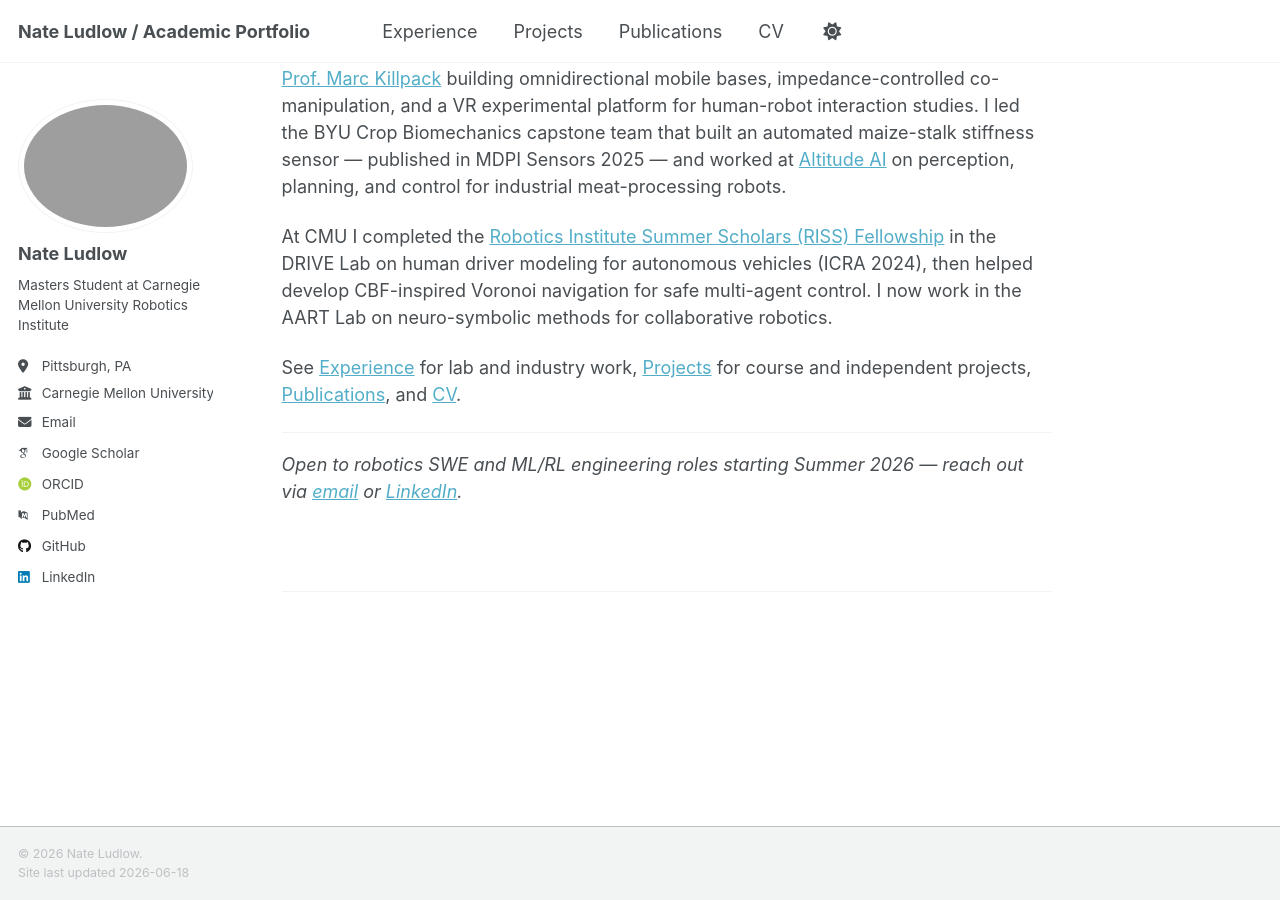
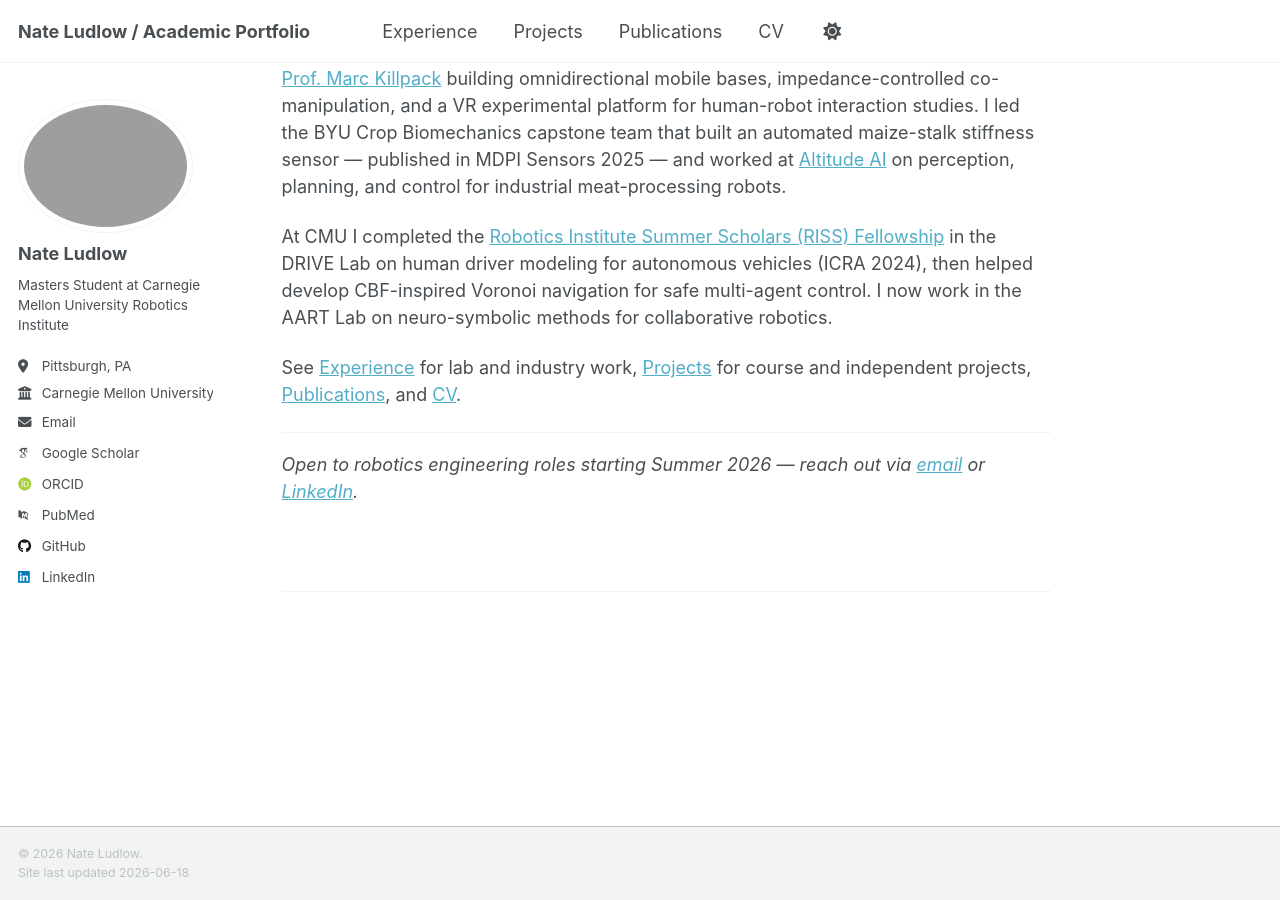
Before and after one commit to natelud/natelud.github.io, a Jekyll site: the page built from _pages/about.md, in a window 1280 px wide and 900 px high, scrolled down 1327 px. Built offline with Jekyll 4.4.1, drawn with Linux system fonts in a browser that asks for light colours; some web fonts are replaced; a script that is not in the unit is left out; some of the changed text lies outside the part shown.

Commit message:
Reframe role-seeking text to robotics engineering roles
Co-Authored-By: Claude Opus 4.7 <noreply@anthropic.com>

```diff
--- a/_pages/about.md
+++ b/_pages/about.md
@@ -10,7 +10,7 @@ redirect_from:
 
 I am a robotics software engineer who started in mechanical design and grew into full-stack autonomy. Over two years in industry I built perception, planning, and control software for industrial robot arms, including a domain-specific language that let LLMs program manipulators from natural language. Across four years of research I have published in reinforcement learning, autonomous driving, and physical human-robot collaboration, and I now want to bring that range to a team shipping real-world robotics.
 
-I'm finishing an M.S. in Robotics at [Carnegie Mellon University](https://www.ri.cmu.edu/) (July 2026), advised by [Prof. Katia Sycara](https://www.ri.cmu.edu/ri-faculty/katia-sycara/) in the [AART Lab](https://www.ri.cmu.edu/robotics-groups/advanced-agent-robotics-technology-lab/). I'm open to **robotics SWE and ML/RL engineering roles starting Summer 2026** — [download my CV (PDF)]({{ site.baseurl }}/files/CV_Nate_Ludlow.pdf).
+I'm finishing an M.S. in Robotics at [Carnegie Mellon University](https://www.ri.cmu.edu/) (July 2026), advised by [Prof. Katia Sycara](https://www.ri.cmu.edu/ri-faculty/katia-sycara/) in the [AART Lab](https://www.ri.cmu.edu/robotics-groups/advanced-agent-robotics-technology-lab/). I'm open to **robotics engineering roles starting Summer 2026** — [download my CV (PDF)]({{ site.baseurl }}/files/CV_Nate_Ludlow.pdf).
 
 ## What I Work On
 
@@ -37,4 +37,4 @@ See [Experience]({{ site.baseurl }}/research/) for lab and industry work, [Proje
 
 ---
 
-*Open to robotics SWE and ML/RL engineering roles starting Summer 2026 — reach out via [email](mailto:nludlow@andrew.cmu.edu) or [LinkedIn](https://www.linkedin.com/in/nathan-ludlow).*
+*Open to robotics engineering roles starting Summer 2026 — reach out via [email](mailto:nludlow@andrew.cmu.edu) or [LinkedIn](https://www.linkedin.com/in/nathan-ludlow).*
```
Also changed, not shown: _pages/research.md (+1 -1 lines).
